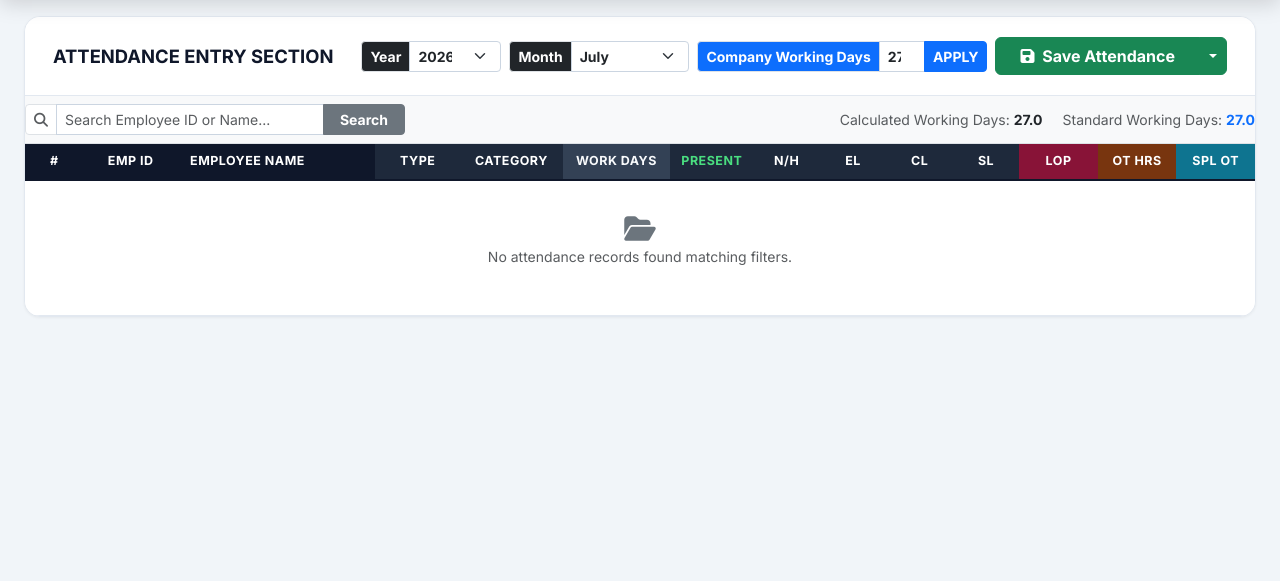
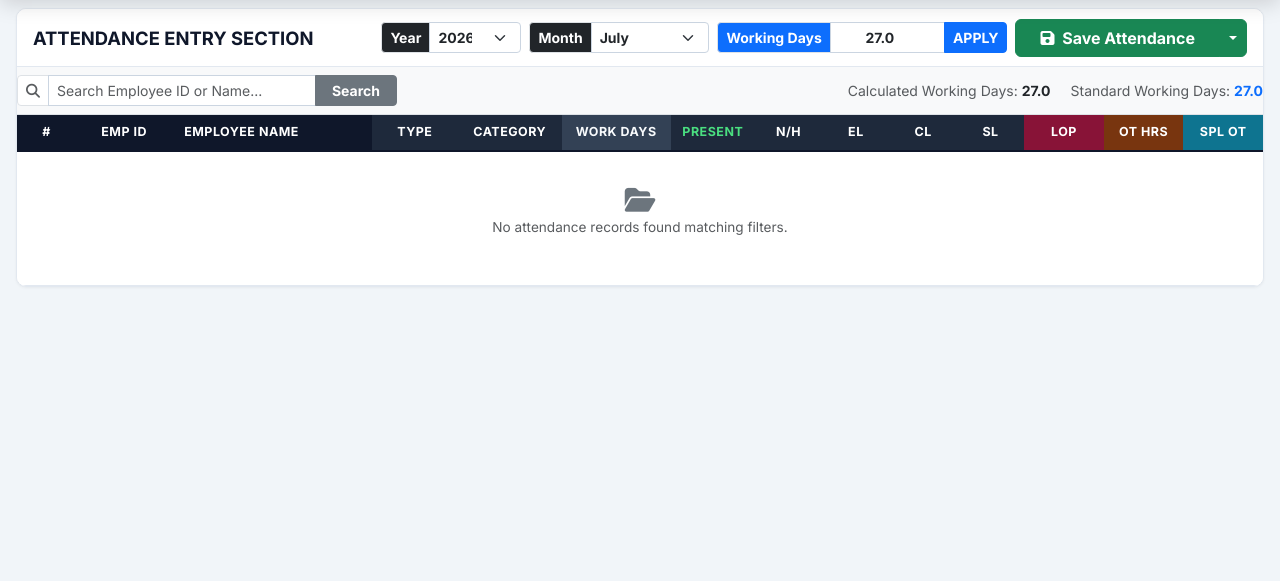
Before and after one commit to Ragavendra192/Barani-payroll, a Flask app: page /attendance in a window 1280 px wide. Shown: the part 87-668 px from the top of the page. Run offline with Flask 3, Linux system fonts and the light colour scheme; data that the repository does not hold is empty.

Commit message:
Tighten table padding and reduce outer page margins to maximize screen width

```diff
--- a/static/css/style.css
+++ b/static/css/style.css
@@ -152,10 +152,10 @@ body {
    ============================================================================ */
 .card-custom {
     background-color: var(--surface);
-    border-radius: var(--radius-lg);
+    border-radius: var(--radius-md);
     border: 1px solid var(--border);
     box-shadow: var(--shadow-sm);
-    margin-bottom: 1.5rem;
+    margin-bottom: 0.75rem;
     overflow: hidden;
     transition: box-shadow 0.2s ease;
 }
@@ -167,7 +167,7 @@ body {
 .card-header-custom {
     background-color: #ffffff;
     border-bottom: 1px solid var(--border);
-    padding: 1.25rem 1.75rem;
+    padding: 0.6rem 1rem;
     display: flex;
     justify-content: space-between;
     align-items: center;
@@ -260,16 +260,16 @@ body {
     font-size: 0.78rem;
     text-transform: uppercase;
     letter-spacing: 0.5px;
-    padding: 0.85rem 1rem;
+    padding: 0.5rem 0.5rem;
     border-bottom: 2px solid var(--border);
     white-space: nowrap;
 }
 
 .table-custom td {
-    padding: 0.85rem 1rem;
+    padding: 0.35rem 0.5rem;
     vertical-align: middle;
     border-bottom: 1px solid var(--border);
-    font-size: 0.875rem;
+    font-size: 0.85rem;
 }
 
 .table-custom tbody tr {
--- a/templates/attendance.html
+++ b/templates/attendance.html
@@ -4,7 +4,7 @@
 
 {% block content %}
 <form method="POST" action="{{ url_for('main.attendance', year=year, month=month, category=category, employee_type=emp_type, department=dept, search=search) }}" enctype="multipart/form-data">
-    <div class="card-custom mb-4">
+    <div class="card-custom mb-2">
         <div class="card-header-custom d-flex flex-column flex-md-row justify-content-between align-items-md-center gap-3">
             <div>
                 <h4 class="card-title-custom mb-0"> ATTENDANCE ENTRY SECTION</h4>
@@ -30,7 +30,7 @@
                 </div>
 
                 <div class="input-group input-group-sm" style="width: 290px;">
-                    <span class="input-group-text bg-primary text-white fw-bold">Company Working Days</span>
+                    <span class="input-group-text bg-primary text-white fw-bold">Working Days</span>
                     <input type="number" step="0.5" name="standard_days" class="form-control text-center fw-bold" value="{{ standard_days }}">
                     <button type="submit" name="action" value="apply_std_days" class="btn btn-primary fw-bold">APPLY</button>
                 </div>
--- a/templates/base.html
+++ b/templates/base.html
@@ -59,7 +59,7 @@
     </nav>
 
     <!-- Flash Messages Container -->
-    <div class="container-fluid px-4 mt-3">
+    <div class="container-fluid px-2 px-md-3 mt-2">
         {% with messages = get_flashed_messages(with_categories=true) %}
             {% if messages %}
                 {% for category_class, message in messages %}
```
